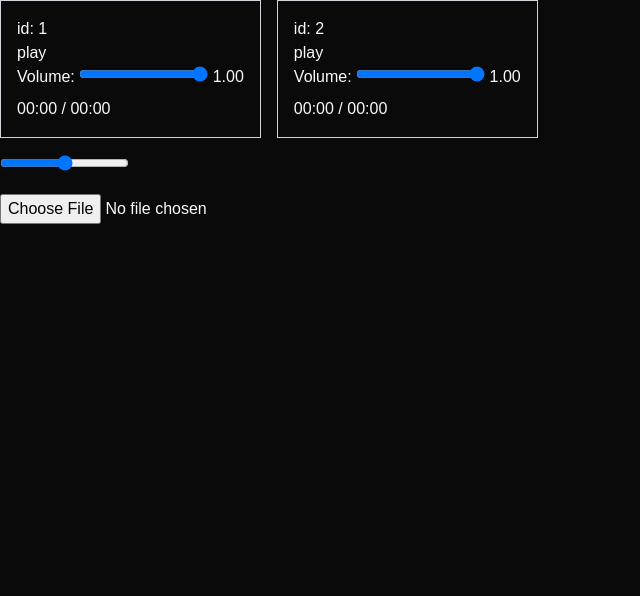
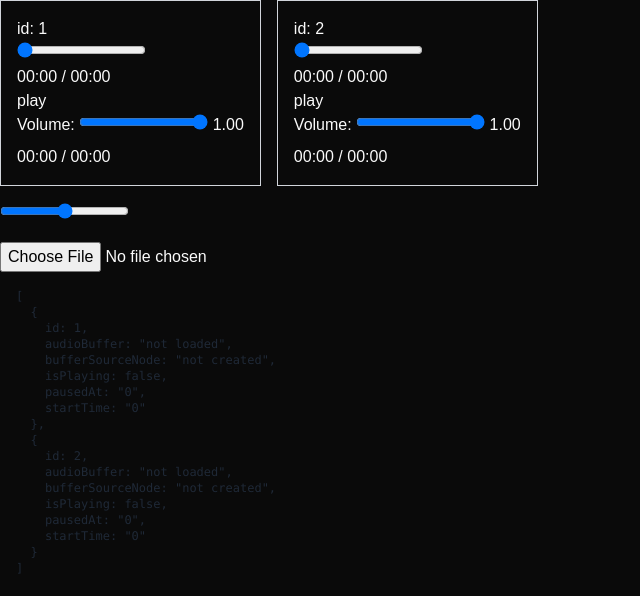
Before and after one commit to f-ffff-f/wdj, a Next.js app: page / in a window 1280 px wide. Shown: the top 596 px of the page, without its empty margins (0-640 px from the left). Built offline with nearby package versions, Linux system fonts and the light colour scheme.

Commit message:
feat: make debugger, seeker

```diff
--- a/app/_components/DJController.tsx
+++ b/app/_components/DJController.tsx
@@ -42,7 +42,6 @@ const INITIAL_UI: IDJContollerUI = {
 }
 
 export const DJController = () => {
-    audioManager.debugManager()
     const [stateUI, setStateUI] = useState(INITIAL_UI)
 
     // 매 프레임 인스턴스를 조회해서 UI 상태 갱신
@@ -65,6 +64,11 @@ export const DJController = () => {
         updateDecks()
         return () => cancelAnimationFrame(rafId)
     }, [])
+
+    const handleSeekChange = (deckId: number, e: React.ChangeEvent<HTMLInputElement>) => {
+        const newTime = Number(e.target.value)
+        audioManager.seekDeck(deckId, newTime)
+    }
 
     const handlePlayPauseToggle = (isPlaying: boolean, deckId: number) => {
         if (isPlaying) {
@@ -90,6 +94,22 @@ export const DJController = () => {
                 {stateUI.deckList.map((deckUI) => (
                     <div key={deckUI.id} className="border border-gray-300 p-4">
                         <h2>{`id: ${deckUI.id}`}</h2>
+                        {/* 시킹(Seek) 슬라이더 */}
+                        <div>
+                            <input
+                                type="range"
+                                min={0}
+                                max={deckUI.duration}
+                                step={0.01}
+                                value={deckUI.currentTime}
+                                onChange={(e) => handleSeekChange(deckUI.id, e)}
+                            />
+                            <div>
+                                {formatTimeUI(deckUI.currentTime)} /{' '}
+                                {Number.isFinite(deckUI.duration) ? formatTimeUI(deckUI.duration) : '∞'}
+                            </div>
+                        </div>
+
                         <div>
                             <button onClick={() => handlePlayPauseToggle(deckUI.isPlaying, deckUI.id)}>
                                 {deckUI.isPlaying ? 'pause' : 'play'}
--- /dev/null
+++ b/app/_components/Debugger.tsx
@@ -0,0 +1,18 @@
+import React, { useEffect, useState } from 'react'
+import { audioManager } from '@/app/_lib/audioManagerSingleton'
+
+const Debugger: React.FC = () => {
+    const [state, setState] = useState<string>('')
+
+    useEffect(() => {
+        const interval = setInterval(() => {
+            setState((prev) => audioManager.debugManager())
+        }, 1000)
+
+        return () => clearInterval(interval)
+    }, [])
+
+    return <pre className="whitespace-pre-wrap text-xs p-4 text-gray-800">{state}</pre>
+}
+
+export default Debugger
--- a/app/_lib/audioManagerSingleton.ts
+++ b/app/_lib/audioManagerSingleton.ts
@@ -1,4 +1,4 @@
-interface Deck {
+interface IDeck {
     id: number
     audioBuffer: AudioBuffer | null
     bufferSourceNode: AudioBufferSourceNode | null
@@ -12,7 +12,7 @@ interface Deck {
 class AudioManager {
     private audioContext: AudioContext
     private nextId = 1
-    private decks: Deck[] = []
+    private decks: IDeck[] = []
     private crossFade = 0.5
 
     constructor() {
@@ -20,14 +20,14 @@ class AudioManager {
     }
 
     /** 데크(Deck)를 새로 추가 */
-    addDeck(): Deck {
+    addDeck(): IDeck {
         const gainNode = this.audioContext.createGain()
         const crossFadeNode = this.audioContext.createGain()
         crossFadeNode.gain.value = this.crossFade
 
         gainNode.connect(crossFadeNode).connect(this.audioContext.destination)
 
-        const deck: Deck = {
+        const deck: IDeck = {
             id: this.nextId++,
             audioBuffer: null,
             bufferSourceNode: null,
@@ -63,11 +63,32 @@ class AudioManager {
     /**
      * AudioBufferSourceNode 생성(재생 시마다 새로 생성해야 함)
      */
-    private createSourceNode(deck: Deck): AudioBufferSourceNode {
+    private createSourceNode(deck: IDeck): AudioBufferSourceNode {
         const sourceNode = this.audioContext.createBufferSource()
         sourceNode.buffer = deck.audioBuffer!
         sourceNode.connect(deck.gainNode)
         return sourceNode
+    }
+    /** 데크 이동 */
+    seekDeck(deckId: number, time: number) {
+        const deck = this.getDeck(deckId)
+        if (!deck || !deck.audioBuffer) return
+
+        // time 범위 조정 (0 ~ 곡 길이)
+        if (time < 0) time = 0
+        if (time > deck.audioBuffer.duration) {
+            time = deck.audioBuffer.duration
+        }
+
+        // 현재 pausedAt 위치를 갱신
+        deck.pausedAt = time
+
+        // 만약 재생 중이라면 stop 후 다시 play
+        // (재생 중이 아닐 때는, 다음번 playDeck() 호출 시점부터 이 위치에서 시작)
+        if (deck.isPlaying) {
+            this.pauseDeck(deckId) // pausedAt = time 상태가 됨
+            this.playDeck(deckId) // 그 지점부터 재생
+        }
     }
 
     /** 재생 */
@@ -111,12 +132,16 @@ class AudioManager {
         deck.bufferSourceNode = null
     }
 
+    /** 데크 정지 */
     stopDeck(deckId: number) {
         const deck = this.getDeck(deckId)
-        if (!deck) return
+        if (!deck || !deck.bufferSourceNode || !deck.isPlaying) return
+
+        deck.bufferSourceNode.stop()
 
         deck.pausedAt = 0
-        this.pauseDeck(deckId)
+        deck.isPlaying = false
+        deck.bufferSourceNode = null
     }
 
     /** 개별 볼륨 조절 */
@@ -167,19 +192,26 @@ class AudioManager {
         return deck ? deck.isPlaying : false
     }
 
-    debugManager(): void {
-        const now = Date.now()
-        if (now - this.lastDebugTime >= 5000) {
-            console.log(this.decks)
-            this.lastDebugTime = now
-        }
-    }
-
-    private getDeck(deckId: number): Deck | undefined {
+    private getDeck(deckId: number): IDeck | undefined {
         return this.decks.find((d) => d.id === deckId)
     }
 
-    private lastDebugTime = 0
+    public debugManager() {
+        const _decks = this.decks.map((deck) => ({
+            id: deck.id,
+            audioBuffer: deck.audioBuffer ? 'loaded' : 'not loaded',
+            bufferSourceNode: deck.bufferSourceNode ? 'created' : 'not created',
+            isPlaying: deck.isPlaying,
+            pausedAt: deck.pausedAt.toFixed(0),
+            startTime: deck.startTime.toFixed(0),
+        }))
+
+        const stinrg = JSON.stringify(_decks, null, 2)
+            .replace(/^{|}$/g, '') // 맨 앞과 뒤의 중괄호 제거
+            .replace(/"([^"]+)":/g, '$1:')
+
+        return stinrg
+    }
 }
 
 // 자바스크립트(ES Modules)에서는 어떤 모듈을 한 번 로드하면, 해당 모듈이 캐싱되어 애플리케이션 전체에서 동일한 인스턴스를 공유함
--- a/app/page.tsx
+++ b/app/page.tsx
@@ -1,9 +1,15 @@
 'use client'
 
+import Debugger from '@/app/_components/Debugger'
 import DJController from '@/app/_components/DJController'
 
 const Home = () => {
-    return <DJController />
+    return (
+        <div>
+            <DJController />
+            {process.env.NODE_ENV === 'development' && <Debugger />}
+        </div>
+    )
 }
 
 export default Home
```
